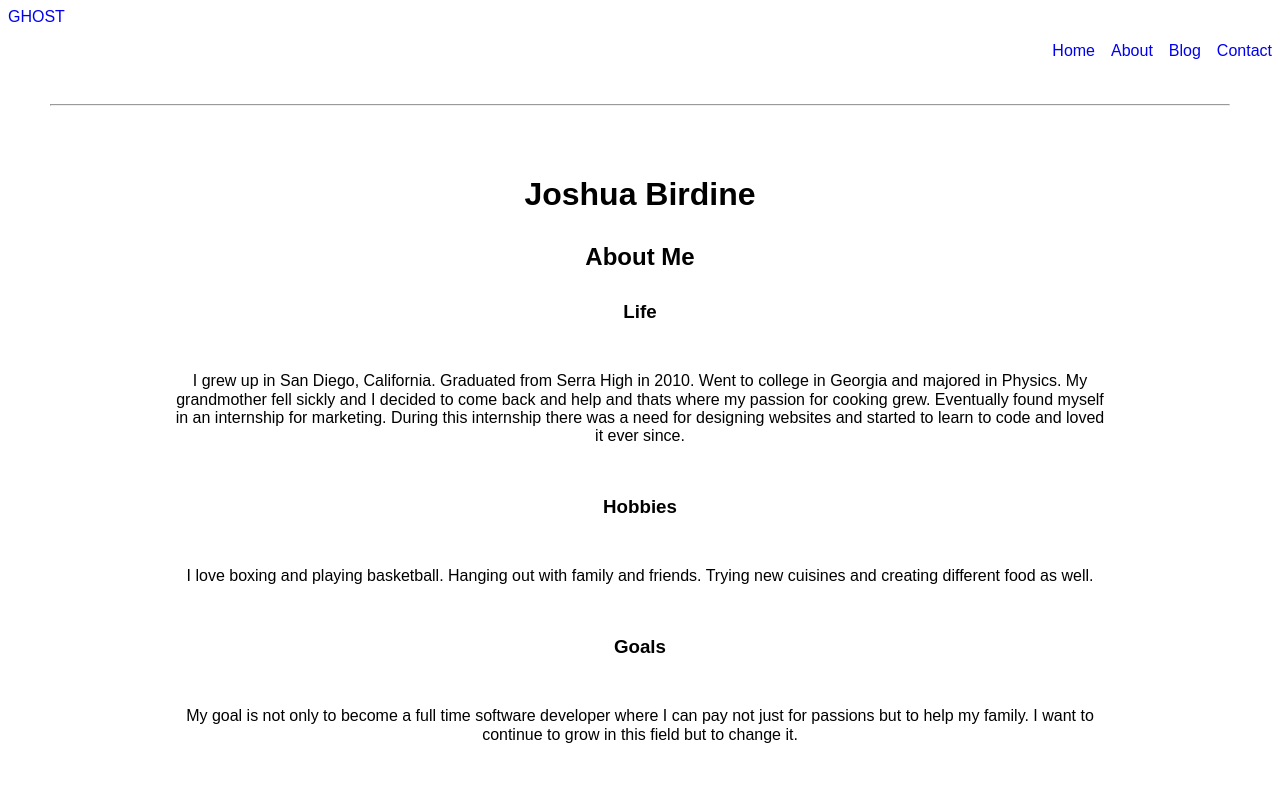
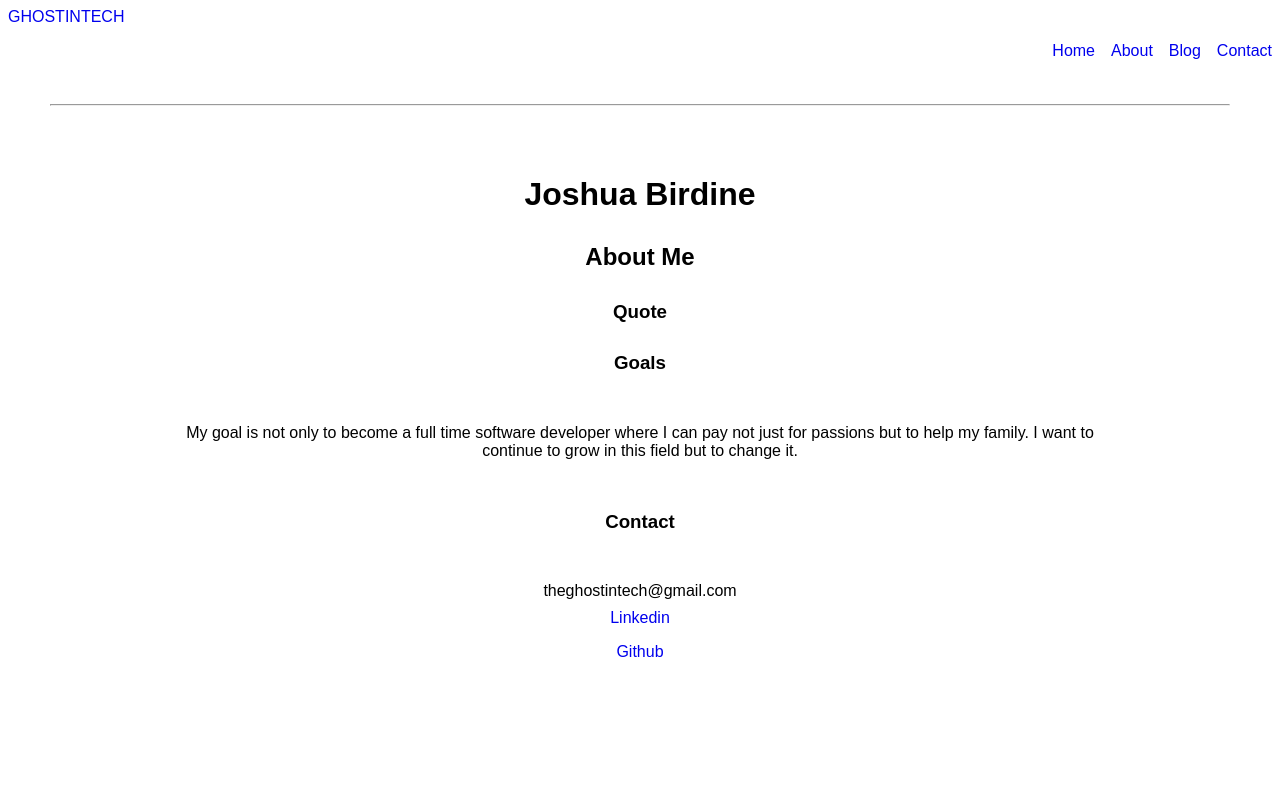
Before and after one commit to theghostintech/theghostintech.github.io, a plain HTML site: page index.html in a window 1280 px wide. Shown: the top 791 px of the page. Drawn offline with nearby package versions, Linux system fonts and the light colour scheme.

Commit message:
small changes to some text. add email to contact. change logo name

```diff
--- a/index.html
+++ b/index.html
@@ -17,7 +17,7 @@
 
             <nav class="primary-nav">
                 <ul class="primary-nav-ul">
-                    <a class="logo" href="#">GHOST</a>
+                    <a class="logo" href="#">GHOSTINTECH</a>
                     <li><a href="#">Contact</a></li>
                     <li><a href="#">Blog</a></li>
                     <li><a href="#">About</a></li>
@@ -35,24 +35,9 @@
             <article>
                 <h2>About Me</h2>
                 <header>
-                    <h3>Life</h3>
+                    <h3>Quote</h3>
+                    <p></p>
                 </header>
-                <section>
-                    <p>I grew up in San Diego, California. Graduated from Serra High in 2010. Went to college in
-                        Georgia and majored in Physics. My grandmother fell sickly and I decided to come back and
-                        help and thats where my passion for cooking grew. Eventually found myself in an internship
-                        for marketing. During this internship there was a need for designing websites and started to
-                        learn to code and loved it ever since.
-                    </p>
-                </section>
-                <header>
-                    <h3>Hobbies</h3>
-                </header>
-                <section>
-                    <p>I love boxing and playing basketball. Hanging out with family and friends. Trying new cuisines
-                        and creating different food as well.
-                    </p>
-                </section>
             </article>
             <article>
                 <header>
@@ -71,6 +56,7 @@
                 </header>
                 <section>
                     <div style="text-align: center;">
+                        <p>theghostintech@gmail.com</p>
                         <a class="contact-links" href="https://www.linkedin.com/in/joshuabirdine"
                             target="_blank">Linkedin</a>
                         <a class="contact-links" href="https://www.github.com/theghostintech" target="_blank">Github</a>
```
